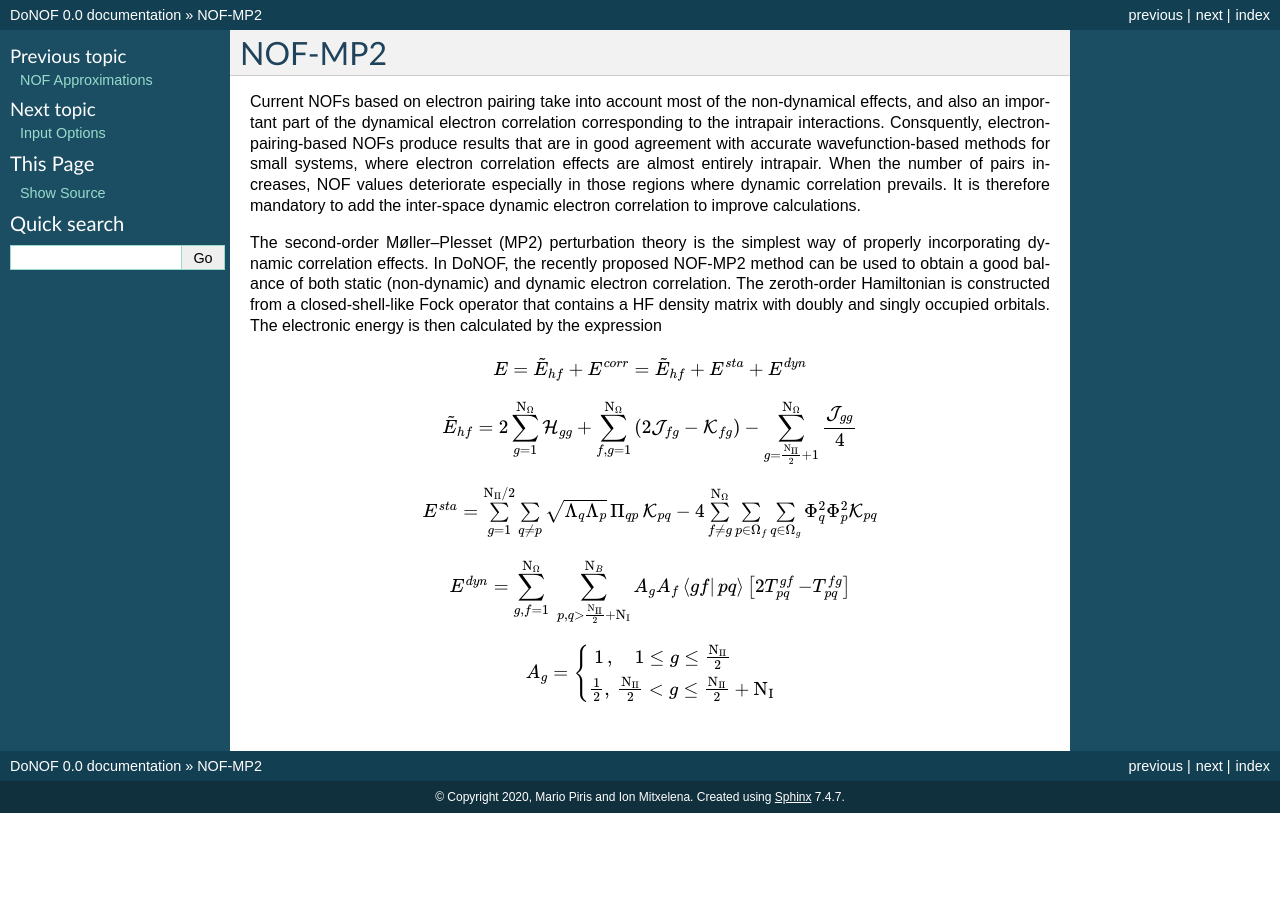
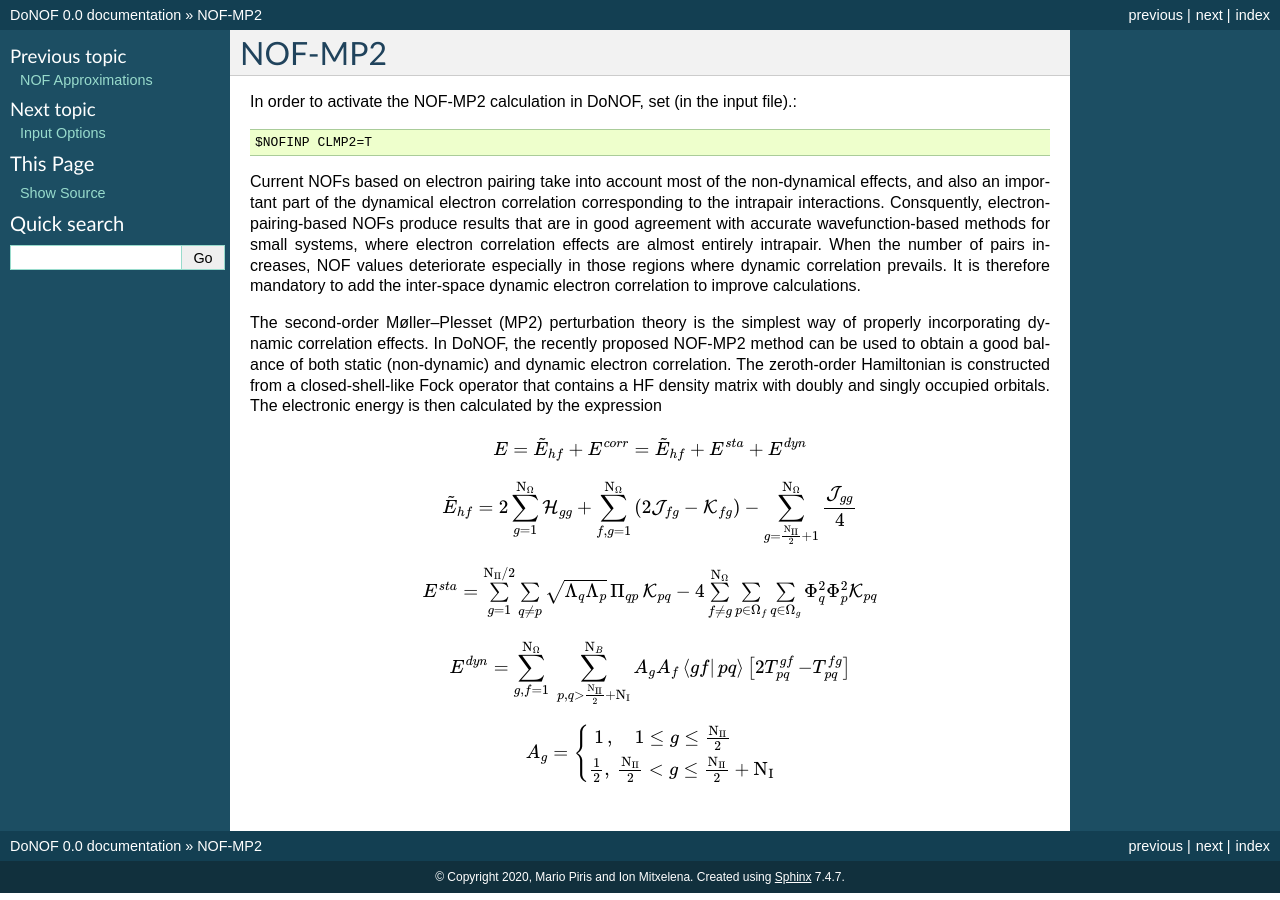
Before and after one commit to DoNOF/DoNOF-Documentation, a Sphinx documentation site: the page built from docs/NOF-MP2.rst, in a window 1280 px wide. Built offline with Sphinx 7.4.7, drawn with Linux system fonts in a browser that asks for light colours.

Commit message:
8march-2

```diff
--- a/docs/NOF-MP2.rst
+++ b/docs/NOF-MP2.rst
@@ -1,6 +1,10 @@
 #######
 NOF-MP2
 #######
+
+In order to activate the NOF-MP2 calculation in DoNOF, set (in the input file).::
+
+    $NOFINP CLMP2=T
 
 Current NOFs based on electron pairing take into account most of the
 non-dynamical effects, and also an important part of the dynamical
```
